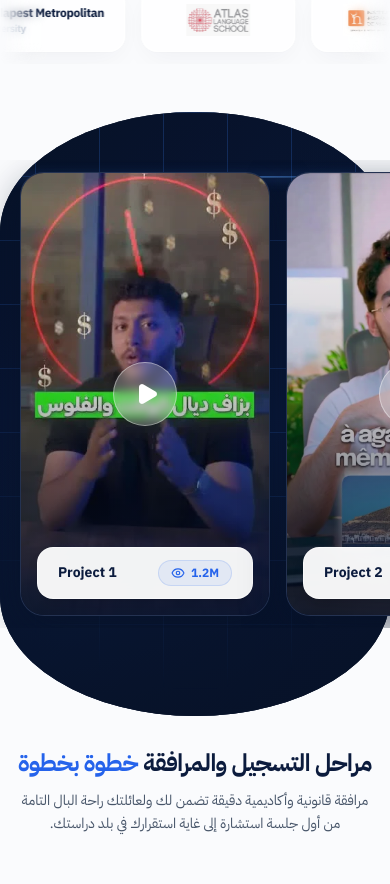
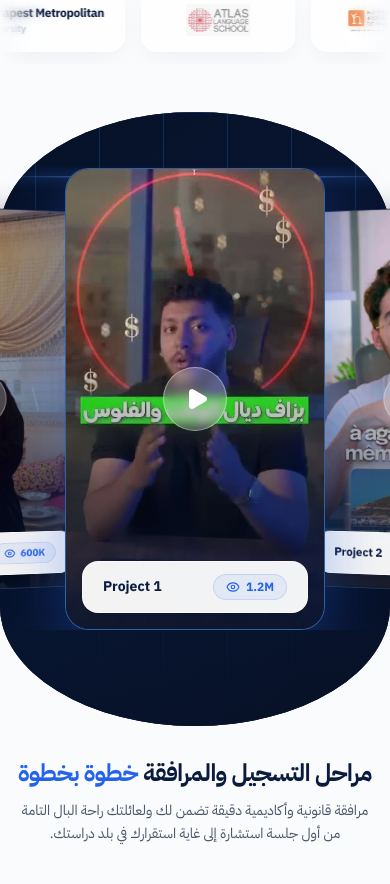
Before and after one commit to issvm00/MACONSULTING, a Next.js app: page / in a window 390 px wide. Shown: the part 1100-1984 px from the top of the page. Built offline with nearby package versions, Linux system fonts and the light colour scheme.

Commit message:
add soame thing

```diff
--- a/src/components/Hero.tsx
+++ b/src/components/Hero.tsx
@@ -116,6 +116,67 @@ export function Hero() {
     { code: "IE", name: "أيرلندا" },
   ];
 
+  // Apple & Linear Signature Easing [0.16, 1, 0.3, 1]
+  const transitionEase = [0.16, 1, 0.3, 1] as const;
+
+  // Orchestrated Stagger Container for the Text Column
+  const heroTextContainerVariants = {
+    hidden: { opacity: 0 },
+    visible: {
+      opacity: 1,
+      transition: {
+        staggerChildren: 0.12,
+        delayChildren: 0.08,
+      },
+    },
+  };
+
+  // Cinematic Blur-Glide for H1, Paragraph, and Action Buttons
+  const heroItemVariants = {
+    hidden: { opacity: 0, y: 22, filter: "blur(10px)" },
+    visible: {
+      opacity: 1,
+      y: 0,
+      filter: "blur(0px)",
+      transition: {
+        duration: 0.85,
+        ease: transitionEase,
+      },
+    },
+  };
+
+  // Visual Centerpiece (Student Image & Cloud shape)
+  const visualCardVariants = {
+    hidden: { opacity: 0, scale: 0.95, y: 28, filter: "blur(12px)" },
+    visible: {
+      opacity: 1,
+      scale: 1,
+      y: 0,
+      filter: "blur(0px)",
+      transition: {
+        duration: 1.0,
+        ease: transitionEase,
+        delay: 0.22,
+      },
+    },
+  };
+
+  // Floating Glassmorphic Badges entrance variants
+  const badgeVariants = (delay: number) => ({
+    hidden: { opacity: 0, scale: 0.9, y: 16, filter: "blur(8px)" },
+    visible: {
+      opacity: 1,
+      scale: 1,
+      y: 0,
+      filter: "blur(0px)",
+      transition: {
+        duration: 0.75,
+        ease: transitionEase,
+        delay,
+      },
+    },
+  });
+
   return (
     <div id="hero" className="relative min-h-screen flex flex-col text-brand-navy overflow-x-clip scroll-mt-20">
       {/* Main Hero Body (Balanced Grid with Organic Glassmorphism) */}
@@ -127,13 +188,16 @@ export function Hero() {
             {/* Right Column (Text & Value Proposition)                  */}
             {/* ======================================================== */}
             <motion.div
-              initial={{ opacity: 0, x: 25 }}
-              animate={{ opacity: 1, x: 0 }}
-              transition={{ duration: 0.7 }}
+              variants={heroTextContainerVariants}
+              initial="hidden"
+              animate="visible"
               className="lg:col-span-6 text-right space-y-5 lg:pr-2"
             >
               {/* H1 Heading in IBM Plex Sans Arabic with Dynamic Destination Morph */}
-              <h1 className="text-3xl sm:text-5xl lg:text-[52px] font-extrabold text-brand-navy tracking-tight leading-[1.3]">
+              <motion.h1
+                variants={heroItemVariants}
+                className="text-3xl sm:text-5xl lg:text-[52px] font-extrabold text-brand-navy tracking-tight leading-[1.3]"
+              >
                 <span className="block text-brand-navy">طريقك نحو الدراسة في</span>
                 <span className="relative inline-flex items-center min-h-[1.35em] mt-1 sm:mt-2">
                   <AnimatePresence mode="wait">
@@ -197,17 +261,23 @@ export function Hero() {
                     </motion.span>
                   </AnimatePresence>
                 </span>
-              </h1>
+              </motion.h1>
 
               {/* Subheading with generous line-height */}
-              <p className="text-base sm:text-lg text-slate-600 font-normal leading-relaxed max-w-xl">
+              <motion.p
+                variants={heroItemVariants}
+                className="text-base sm:text-lg text-slate-600 font-normal leading-relaxed max-w-xl"
+              >
                 مرافقة متكاملة لطلاب <strong>المغرب</strong> و<strong>الجزائر</strong>:
                 من اختيار الجامعة المناسبة والتخصص، استخراج القبول المعتمد والمنح الدراسية،
                 إلى غاية الحصول على التأشيرة والاستقرار في بلد الدراسة.
-              </p>
+              </motion.p>
 
               {/* Action Buttons (High-Conversion CTAs, strictly NO search bar) */}
-              <div className="pt-2 flex flex-col sm:flex-row items-stretch sm:items-center gap-3">
+              <motion.div
+                variants={heroItemVariants}
+                className="pt-2 flex flex-col sm:flex-row items-stretch sm:items-center gap-3"
+              >
                 <a
                   href="https://wa.me/212775496303"
                   target="_blank"
@@ -226,7 +296,7 @@ export function Hero() {
                   <Compass className="w-4 h-4 text-brand-electric" />
                   <span>استكشف الوجهات والمنح</span>
                 </a>
-              </div>
+              </motion.div>
             </motion.div>
 
             {/* ======================================================== */}
@@ -234,9 +304,9 @@ export function Hero() {
             {/* Clean Glassmorphic Cards + Ambient Luminous Aura Depth   */}
             {/* ======================================================== */}
             <motion.div
-              initial={{ opacity: 0, scale: 0.96 }}
-              animate={{ opacity: 1, scale: 1 }}
-              transition={{ duration: 0.8, delay: 0.15 }}
+              variants={visualCardVariants}
+              initial="hidden"
+              animate="visible"
               className="lg:col-span-6 relative flex items-center justify-center"
             >
               {/* Standalone Visual Unit with dedicated bounds - SCALED TO BALANCE WITH RIGHT COLUMN */}
@@ -265,9 +335,9 @@ export function Hero() {
 
                 {/* 3. Badge "قبول جامعي مضمون" (Glassmorphism with Inner Light Reflection) */}
                 <motion.div
-                  initial={{ opacity: 0, y: -14 }}
-                  animate={{ opacity: 1, y: 0 }}
-                  transition={{ duration: 0.8, delay: 0.3 }}
+                  variants={badgeVariants(0.4)}
+                  initial="hidden"
+                  animate="visible"
                   className="absolute top-[12%] -left-2 sm:-left-5 z-20 p-2 sm:p-2.5 px-3 rounded-xl sm:rounded-2xl glass-card text-right animate-float"
                 >
                   <div className="flex items-center gap-2.5">
@@ -287,9 +357,9 @@ export function Hero() {
 
                 {/* 4. Badge "7 وجهات أوروبية" (Glassmorphism with Clean 7 Flags) */}
                 <motion.div
-                  initial={{ opacity: 0, y: 14 }}
-                  animate={{ opacity: 1, y: 0 }}
-                  transition={{ duration: 0.8, delay: 0.4 }}
+                  variants={badgeVariants(0.5)}
+                  initial="hidden"
+                  animate="visible"
                   className="absolute top-[40%] -right-1 sm:-right-3 z-20 p-2 sm:p-2.5 px-3 rounded-xl sm:rounded-2xl glass-card text-right animate-float-delayed"
                 >
                   {/* Clean 7 Flags Row */}
@@ -305,9 +375,9 @@ export function Hero() {
 
                 {/* 5. Badge "نسبة قبول التأشيرة" (Glassmorphism with Luminous Sparkline) */}
                 <motion.div
-                  initial={{ opacity: 0, y: 16 }}
-                  animate={{ opacity: 1, y: 0 }}
-                  transition={{ duration: 0.8, delay: 0.5 }}
+                  variants={badgeVariants(0.6)}
+                  initial="hidden"
+                  animate="visible"
                   className="absolute bottom-4 -left-1 sm:-left-3 z-20 p-2 sm:p-2.5 px-3 rounded-xl sm:rounded-2xl glass-card text-right"
                 >
                   <div className="flex items-center justify-between gap-2.5">
--- a/src/components/SelectedWorks.tsx
+++ b/src/components/SelectedWorks.tsx
@@ -1,13 +1,20 @@
 "use client";
 
-import React, { useState, useEffect, useRef, useCallback } from "react";
+import React, { useState, useEffect, useRef } from "react";
 import { motion } from "framer-motion";
 import { Play, Eye, Volume2, VolumeX, ChevronLeft, ChevronRight } from "lucide-react";
 import { ShaderBackground } from "@/components/ui/ShaderBackground";
+import { Swiper, SwiperSlide } from "swiper/react";
+import { EffectCoverflow } from "swiper/modules";
+import type { Swiper as SwiperType } from "swiper";
+
+import "swiper/css";
+import "swiper/css/effect-coverflow";
+
 import { portfolioVideos } from "@/data/portfolio";
 import HlsVideo from "@/components/ui/HlsVideo";
 
-// High-performance slim progress bar (updates directly via DOM for 60/120fps without React re-renders)
+// High-performance slim progress bar (updates directly via DOM for 60fps without React re-renders)
 interface VideoProgressBarProps {
   videoRef: React.RefObject<HTMLVideoElement | null>;
 }
@@ -48,16 +55,75 @@ export const SelectedWorks: React.FC = () => {
   const [isPaused, setIsPaused] = useState<boolean>(false);
   const [isVideoLoading, setIsVideoLoading] = useState<boolean>(false);
   const [isMuted, setIsMuted] = useState<boolean>(true);
+  const [isMounted, setIsMounted] = useState<boolean>(false);
 
   const activeVideoRef = useRef<HTMLVideoElement | null>(null);
-  const carouselRef = useRef<HTMLDivElement | null>(null);
+  const swiperRef = useRef<SwiperType | null>(null);
   const sectionRef = useRef<HTMLElement | null>(null);
 
-  // Desktop mouse drag tracking (zero-cost: only activates on mousedown)
-  const isDraggingRef = useRef<boolean>(false);
-  const startXRef = useRef<number>(0);
-  const scrollLeftRef = useRef<number>(0);
-  const hasMovedRef = useRef<boolean>(false);
+  useEffect(() => {
+    setIsMounted(true);
+  }, []);
+
+  // Speculative Background Pre-caching:
+  // Preloads thumbnails sequentially during browser idle times (after Hero/Navbar critical path load)
+  // Ensures cards are already cached in Memory/Disk Cache before the user scrolls to this section
+  useEffect(() => {
+    if (typeof window === "undefined") return;
+
+    const sorted = [...portfolioVideos].sort((a, b) => a.id - b.id);
+    if (sorted.length === 0) return;
+
+    // Prioritized order: First visible cards (center 0, right 1, left last), then remaining
+    const prioritizedUrls: string[] = [];
+    if (sorted[0]?.thumbnailUrl) prioritizedUrls.push(sorted[0].thumbnailUrl);
+    if (sorted[1]?.thumbnailUrl) prioritizedUrls.push(sorted[1].thumbnailUrl);
+    if (sorted[sorted.length - 1]?.thumbnailUrl) prioritizedUrls.push(sorted[sorted.length - 1].thumbnailUrl);
+
+    sorted.forEach((w) => {
+      if (w.thumbnailUrl && !prioritizedUrls.includes(w.thumbnailUrl)) {
+        prioritizedUrls.push(w.thumbnailUrl);
+      }
+    });
+
+    let isCancelled = false;
+    const queue = [...prioritizedUrls];
+
+    const preloadNext = () => {
+      if (isCancelled || queue.length === 0) return;
+      const nextUrl = queue.shift();
+      if (!nextUrl) return;
+
+      const img = new Image();
+      img.decoding = "async";
+      img.onload = () => scheduleNext();
+      img.onerror = () => scheduleNext();
+      img.src = nextUrl;
+    };
+
+    const scheduleNext = () => {
+      if (isCancelled) return;
+      type IdleCallbackWindow = Window & {
+        requestIdleCallback?: (cb: () => void, opts?: { timeout: number }) => number;
+      };
+      const idleWin = window as IdleCallbackWindow;
+      if (typeof idleWin.requestIdleCallback === "function") {
+        idleWin.requestIdleCallback(preloadNext, { timeout: 1500 });
+      } else {
+        setTimeout(preloadNext, 60);
+      }
+    };
+
+    // Kick off in idle time after 500ms to let initial Hero render and styles finish
+    const kickOffTimer = setTimeout(() => {
+      scheduleNext();
+    }, 500);
+
+    return () => {
+      isCancelled = true;
+      clearTimeout(kickOffTimer);
+    };
+  }, []);
 
   const toggleMute = (e: React.MouseEvent) => {
     e.stopPropagation();
@@ -69,12 +135,6 @@ export const SelectedWorks: React.FC = () => {
   };
 
   const handleCardClick = (workId: number) => {
-    // If user dragged with mouse on desktop, do not trigger play/pause
-    if (hasMovedRef.current) {
-      hasMovedRef.current = false;
-      return;
-    }
-
     if (playingId !== workId) {
       setPlayingId(workId);
       setIsPaused(false);
@@ -92,35 +152,18 @@ export const SelectedWorks: React.FC = () => {
     }
   };
 
-  // Hardware-accelerated smooth navigation scroll
-  const scrollPrev = () => {
-    if (carouselRef.current) {
-      const card = carouselRef.current.querySelector<HTMLElement>("[data-card]");
-      const cardWidth = card ? card.offsetWidth + 24 : 320;
-      carouselRef.current.scrollBy({ left: -cardWidth, behavior: "smooth" });
-    }
-  };
-
-  const scrollNext = () => {
-    if (carouselRef.current) {
-      const card = carouselRef.current.querySelector<HTMLElement>("[data-card]");
-      const cardWidth = card ? card.offsetWidth + 24 : 320;
-      carouselRef.current.scrollBy({ left: cardWidth, behavior: "smooth" });
-    }
-  };
-
-  // Auto-pause playing video if section leaves viewport
   useEffect(() => {
     const observer = new IntersectionObserver(
       (entries) => {
         const [entry] = entries;
+        // Stop playing video when the section leaves the viewport
         if (!entry.isIntersecting) {
           setPlayingId(null);
           setIsPaused(false);
           setIsVideoLoading(false);
         }
       },
-      { threshold: 0 }
+      { threshold: 0 } // Triggers as soon as the section is completely out of view
     );
 
     const currentSection = sectionRef.current;
@@ -135,64 +178,39 @@ export const SelectedWorks: React.FC = () => {
     };
   }, []);
 
-  // Desktop drag handlers (no-op on mobile touch, leaving mobile 100% native compositor)
-  const onMouseDown = (e: React.MouseEvent) => {
-    const el = carouselRef.current;
-    if (!el) return;
-    isDraggingRef.current = true;
-    hasMovedRef.current = false;
-    startXRef.current = e.pageX - el.offsetLeft;
-    scrollLeftRef.current = el.scrollLeft;
-  };
-
-  const onMouseMove = (e: React.MouseEvent) => {
-    if (!isDraggingRef.current || !carouselRef.current) return;
-    const x = e.pageX - carouselRef.current.offsetLeft;
-    const walk = (x - startXRef.current) * 1.4;
-    if (Math.abs(walk) > 6) {
-      hasMovedRef.current = true;
-    }
-    carouselRef.current.scrollLeft = scrollLeftRef.current - walk;
-  };
-
-  const onMouseUp = () => {
-    isDraggingRef.current = false;
-  };
-
-  // Auto pause active video when user scrolls carousel
-  const handleCarouselScroll = useCallback(() => {
-    if (playingId !== null) {
-      // Pause active video when scrolling away to keep performance ultra-smooth
-      setPlayingId(null);
-      setIsPaused(false);
-      setIsVideoLoading(false);
-    }
-  }, [playingId]);
-
-  // Zero-jank GPU-accelerated motion (No heavy CSS blur)
   const containerVariants = {
     hidden: { opacity: 0 },
     visible: {
       opacity: 1,
       transition: {
-        staggerChildren: 0.1,
-        delayChildren: 0.1,
+        staggerChildren: 0.15,
+        delayChildren: 0.2,
       },
     },
   };
 
+  // Harmonized with Hero section effect
   const itemVariants = {
-    hidden: { opacity: 0, y: 20, scale: 0.99 },
+    hidden: { opacity: 0, y: 26, scale: 0.97, filter: "blur(10px)" },
     visible: {
       opacity: 1,
       y: 0,
       scale: 1,
-      transition: { duration: 0.7, ease: [0.16, 1, 0.3, 1] as const },
+      filter: "blur(0px)",
+      transition: { duration: 0.85, ease: [0.16, 1, 0.3, 1] as const },
     },
   };
 
   // Sort videos by ID
   const sortedWorks = [...portfolioVideos].sort((a, b) => a.id - b.id);
+
+  // Duplicate for infinite effect if we have too few videos
+  const works =
+    sortedWorks.length > 0 && sortedWorks.length < 5
+      ? Array.from({ length: Math.ceil(5 / sortedWorks.length) }).flatMap(
+          () => sortedWorks
+        )
+      : sortedWorks;
 
   return (
     <section
@@ -215,7 +233,7 @@ export const SelectedWorks: React.FC = () => {
           {/* Subtle Depth Gradients for Eye-Friendly Contrast */}
           <div className="absolute inset-0 bg-gradient-to-b from-[#071228]/50 via-transparent to-[#071228]/85 pointer-events-none" />
 
-          {/* High-Performance 60/120FPS Electric Tech Grid (Zero CPU / 100% GPU Layer) */}
+          {/* High-Performance 60FPS Electric Tech Grid (Zero CPU / 100% GPU Layer) */}
           <div
             aria-hidden="true"
             className="absolute inset-0 pointer-events-none select-none"
@@ -232,26 +250,30 @@ export const SelectedWorks: React.FC = () => {
                 "radial-gradient(ellipse 90% 80% at 50% 20%, black 45%, transparent 95%)",
             }}
           >
-            {/* Luminous Glowing Electric Horizon Beam Line */}
+            {/* Luminous Glowing Electric Horizon Beam Line (matches exact design in uploaded screenshot) */}
             <div className="absolute top-[64px] sm:top-[128px] inset-x-0 h-[2px] bg-gradient-to-r from-transparent via-blue-400/65 to-transparent shadow-[0_0_12px_rgba(59,130,246,0.75)]" />
           </div>
         </div>
       </div>
 
       <motion.div
-        className="relative z-10 w-full mt-2 md:mt-4 py-6"
+        className="relative z-10 w-full mt-2 md:mt-4 py-8"
         variants={containerVariants}
         initial="hidden"
         whileInView="visible"
-        viewport={{ once: true, margin: "0px" }}
+        viewport={{ once: true, margin: "120px 0px" }}
       >
-        <motion.div variants={itemVariants} className="w-full relative">
-          {/* Top Minimalist 2-Button Controls (Frosted glass controls visible on tablet/desktop, hidden on mobile for clean touch-swipe UX) */}
-          <div className="max-w-[420px] sm:max-w-[500px] md:max-w-[620px] mx-auto hidden sm:flex items-center justify-between px-4 mb-4 z-30 pointer-events-none select-none">
+        <motion.div variants={itemVariants} className="w-full">
+          {/* Portfolio Coverflow Carousel (dir="ltr" ensures proper 3D physics in RTL pages) */}
+          <div dir="ltr" className="relative w-full">
+            {isMounted && works.length > 0 && (
+              <>
+                {/* Top Minimalist 2-Button Controls (Chic frosted glass controls visible on tablet/desktop, hidden on mobile for clean touch-swipe UX) */}
+                <div className="absolute -top-4 sm:-top-6 md:-top-8 inset-x-0 max-w-[420px] sm:max-w-[500px] md:max-w-[600px] mx-auto hidden sm:flex items-center justify-between px-3 sm:px-4 z-30 pointer-events-none select-none">
                   <button
                     type="button"
-              onClick={scrollPrev}
-              className="pointer-events-auto group relative w-11 h-11 sm:w-12 sm:h-12 rounded-full bg-gradient-to-b from-white/[0.14] to-white/[0.04] hover:from-white/[0.22] hover:to-white/[0.08] active:scale-95 border border-white/25 hover:border-blue-400/80 backdrop-blur-xl text-white flex items-center justify-center transition-all duration-300 shadow-[0_8px_25px_rgba(0,0,0,0.45),inset_0_1px_1px_rgba(255,255,255,0.3)] hover:shadow-[0_0_25px_rgba(37,99,235,0.55),inset_0_1px_1px_rgba(255,255,255,0.5)] cursor-pointer"
+                    onClick={() => swiperRef.current?.slidePrev()}
+                    className="pointer-events-auto group relative w-11 h-11 sm:w-12 sm:h-12 md:w-13 md:h-13 rounded-full bg-gradient-to-b from-white/[0.14] to-white/[0.04] hover:from-white/[0.22] hover:to-white/[0.08] active:scale-90 active:border-blue-400/90 border border-white/25 hover:border-blue-400/80 backdrop-blur-xl text-white flex items-center justify-center transition-all duration-300 shadow-[0_8px_25px_rgba(0,0,0,0.45),inset_0_1px_1px_rgba(255,255,255,0.3)] hover:shadow-[0_0_25px_rgba(37,99,235,0.55),inset_0_1px_1px_rgba(255,255,255,0.5)] cursor-pointer"
                     aria-label="السابق"
                   >
                     <span className="absolute inset-0 rounded-full bg-brand-electric/25 blur-md opacity-0 group-hover:opacity-100 transition-opacity duration-300 pointer-events-none" />
@@ -263,8 +285,8 @@ export const SelectedWorks: React.FC = () => {
 
                   <button
                     type="button"
-              onClick={scrollNext}
-              className="pointer-events-auto group relative w-11 h-11 sm:w-12 sm:h-12 rounded-full bg-gradient-to-b from-white/[0.14] to-white/[0.04] hover:from-white/[0.22] hover:to-white/[0.08] active:scale-95 border border-white/25 hover:border-blue-400/80 backdrop-blur-xl text-white flex items-center justify-center transition-all duration-300 shadow-[0_8px_25px_rgba(0,0,0,0.45),inset_0_1px_1px_rgba(255,255,255,0.3)] hover:shadow-[0_0_25px_rgba(37,99,235,0.55),inset_0_1px_1px_rgba(255,255,255,0.5)] cursor-pointer"
+                    onClick={() => swiperRef.current?.slideNext()}
+                    className="pointer-events-auto group relative w-11 h-11 sm:w-12 sm:h-12 md:w-13 md:h-13 rounded-full bg-gradient-to-b from-white/[0.14] to-white/[0.04] hover:from-white/[0.22] hover:to-white/[0.08] active:scale-90 active:border-blue-400/90 border border-white/25 hover:border-blue-400/80 backdrop-blur-xl text-white flex items-center justify-center transition-all duration-300 shadow-[0_8px_25px_rgba(0,0,0,0.45),inset_0_1px_1px_rgba(255,255,255,0.3)] hover:shadow-[0_0_25px_rgba(37,99,235,0.55),inset_0_1px_1px_rgba(255,255,255,0.5)] cursor-pointer"
                     aria-label="التالي"
                   >
                     <span className="absolute inset-0 rounded-full bg-brand-electric/25 blur-md opacity-0 group-hover:opacity-100 transition-opacity duration-300 pointer-events-none" />
@@ -275,47 +297,60 @@ export const SelectedWorks: React.FC = () => {
                   </button>
                 </div>
 
-          {/* Native Hardware CSS Snap Carousel (Zero JS on Touch, 120 FPS Native GPU Compositing) */}
-          <div
-            ref={carouselRef}
-            dir="ltr"
-            onScroll={handleCarouselScroll}
-            onMouseDown={onMouseDown}
-            onMouseMove={onMouseMove}
-            onMouseUp={onMouseUp}
-            onMouseLeave={onMouseUp}
-            className="flex gap-4 sm:gap-6 md:gap-7 overflow-x-auto snap-x snap-mandatory scroll-smooth no-scrollbar px-5 sm:px-10 md:px-16 py-3 w-full items-center select-none cursor-grab active:cursor-grabbing transform-gpu"
-            style={{
-              WebkitOverflowScrolling: "touch",
-              scrollPadding: "0 20px",
+                <Swiper
+                  onSwiper={(swiper) => {
+                    swiperRef.current = swiper;
+                  }}
+                  speed={600}
+                  effect={"coverflow"}
+                  grabCursor={true}
+                  centeredSlides={true}
+                  slidesPerView={"auto"}
+                  loop={true}
+                  coverflowEffect={{
+                    rotate: 15,
+                    stretch: 0,
+                    depth: 250,
+                    modifier: 1,
+                    slideShadows: false,
+                  }}
+                  modules={[EffectCoverflow]}
+                  className="w-full pt-2 sm:pt-4"
+                  threshold={5}
+                  preventClicks={true}
+                  preventClicksPropagation={true}
+                  touchStartPreventDefault={false}
+                  onSlideChangeTransitionStart={() => {
+                    setPlayingId(null);
+                    setIsPaused(false);
+                    setIsVideoLoading(false);
                   }}
                 >
-            {sortedWorks.map((work) => {
+                  {works.map((work, index) => {
                     const isPlaying = playingId === work.id;
 
                     return (
+                      <SwiperSlide
+                        key={`${work.id}-${index}`}
+                        className="!w-[260px] sm:!w-[300px] md:!w-[340px]"
+                      >
                         <div
-                  key={work.id}
-                  data-card
-                  className="group relative flex-shrink-0 snap-center w-[250px] sm:w-[285px] md:w-[320px] aspect-[9/16] rounded-3xl overflow-hidden cursor-pointer shadow-[0_12px_40px_rgba(7,18,40,0.55)] bg-[#0B1B3D] border border-white/10 hover:border-blue-400/50 transition-all duration-300 transform-gpu hover:scale-[1.01]"
+                          className="group relative aspect-[9/16] rounded-3xl overflow-hidden cursor-pointer shadow-[0_12px_40px_rgba(7,18,40,0.55)] [.swiper-slide-active_&]:shadow-[0_20px_60px_rgba(37,99,235,0.35)] mx-auto w-full h-full bg-[#0B1B3D] border border-white/10 [.swiper-slide-active_&]:border-blue-400/50 transition-[border-color,box-shadow] duration-500"
                           onClick={() => handleCardClick(work.id)}
                         >
-                  {/* Skeleton Pulse Loader (Zero Layout Shift & instant visual feedback) */}
-                  <div className="absolute inset-0 bg-[#071228] animate-pulse pointer-events-none rounded-3xl" />
-
                           {/* Persistent Base Thumbnail: Card never flashes black while buffering */}
                           {work.thumbnailUrl ? (
                             <img
                               src={work.thumbnailUrl}
                               alt={work.title}
-                      loading="lazy"
+                              loading={index === 0 ? "eager" : "lazy"}
                               decoding="async"
                               className="absolute inset-0 w-full h-full object-cover transition-transform duration-700 ease-out group-hover:scale-105 pointer-events-none"
                             />
                           ) : (
                             <video
-                      src={`${work.videoUrl}#t=0.1`}
-                      preload="none"
+                              src={`${work.videoUrl}#t=0.1`} // #t=0.1 ensures the first frame loads on mobile/safari
+                              preload="metadata"
                               muted
                               playsInline
                               className="absolute inset-0 w-full h-full object-cover transition-transform duration-700 ease-out group-hover:scale-105 bg-black pointer-events-none"
@@ -415,8 +450,12 @@ export const SelectedWorks: React.FC = () => {
                             </>
                           )}
                         </div>
+                      </SwiperSlide>
                     );
                   })}
+                </Swiper>
+              </>
+            )}
           </div>
         </motion.div>
       </motion.div>
```
Lines whose indentation alone changed are shown as unchanged.
